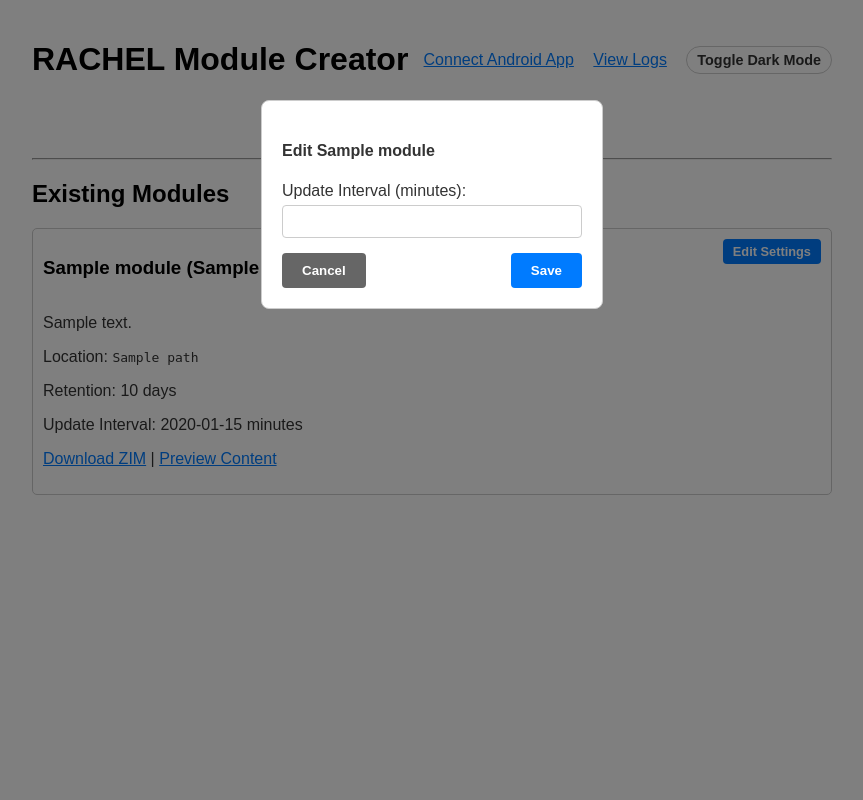
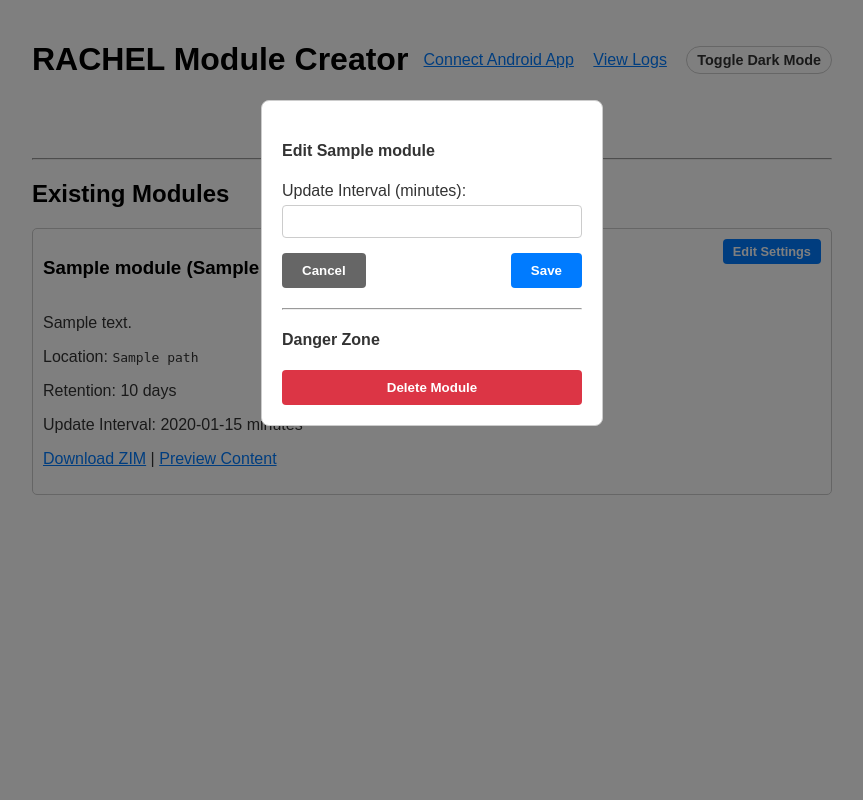
Before and after one commit to sprillex/The-Bindery, a Flask app: template src/templates/index.html in a window 1280 px wide, after a click on "Edit Settings". Shown: the whole page, without its empty margins (208-1071 px from the left). Run offline with Flask 3, Linux system fonts and the light colour scheme; the template is opened without the code that fills it: most values are stand-ins (such as "Sample title", 1, 10 or a date in 2020).

Commit message:
Add module deletion and fix API key loss on update.
- Added `/delete_module/<module_name>` route to server.py.
- Added Delete button to module edit modal in index.html.
- Fixed `process_weather` to preserve API key if not provided in update.
- Updated deletion logic to cleanup `module_configs.json`.

```diff
--- a/src/server.py
+++ b/src/server.py
@@ -303,6 +303,11 @@ def process_weather(service_name, api_key, lat, lon, module_name, title, descrip
         if os.path.exists(module_path_existing):
              existing_metadata = load_metadata(module_path_existing)
 
+        # Preserve API key if not provided in update
+        if not api_key and existing_metadata.get('api_key'):
+            api_key = existing_metadata.get('api_key')
+            print(f"Using existing API key for {module_name}")
+
         # 1. Fetch Data
         service = get_weather_service(service_name, api_key)
         html_content = service.get_forecast(lat, lon)
@@ -475,6 +480,36 @@ def update_module_interval(module_name):
     flash(f"Update interval for '{module_name}' changed to {new_interval} minutes.")
     return redirect(url_for('index'))
 
+@app.route('/delete_module/<module_name>', methods=['POST'])
+def delete_module(module_name):
+    module_name = secure_filename(module_name)
+    module_path = os.path.join(MODULES_DIR, module_name)
+
+    if not os.path.exists(module_path) or not os.path.isdir(module_path):
+        flash("Module not found.")
+        return redirect(url_for('index'))
+
+    # Remove from active updates if present
+    with active_updates_lock:
+        if module_name in active_updates:
+            del active_updates[module_name]
+
+    try:
+        shutil.rmtree(module_path)
+
+        # Cleanup private config
+        with config_lock:
+            config = load_config()
+            if module_name in config:
+                del config[module_name]
+                save_config(config)
+
+        flash(f"Module '{module_name}' deleted successfully.")
+    except Exception as e:
+        flash(f"Error deleting module: {e}")
+
+    return redirect(url_for('index'))
+
 @app.route('/modules/<path:filename>')
 def serve_module(filename):
     return send_from_directory(MODULES_DIR, filename)
--- a/src/templates/index.html
+++ b/src/templates/index.html
@@ -176,6 +176,12 @@
                             <button type="submit">Save</button>
                         </div>
                     </form>
+
+                    <hr style="margin: 20px 0;">
+                    <h4>Danger Zone</h4>
+                    <form action="/delete_module/{{ module.name }}" method="post" onsubmit="return confirm('Are you sure you want to delete this module? This cannot be undone.');">
+                        <button type="submit" style="background-color: #dc3545; width: 100%;">Delete Module</button>
+                    </form>
                 </div>
             </div>
         </div>
```
Also changed, not shown: 1 other file.
